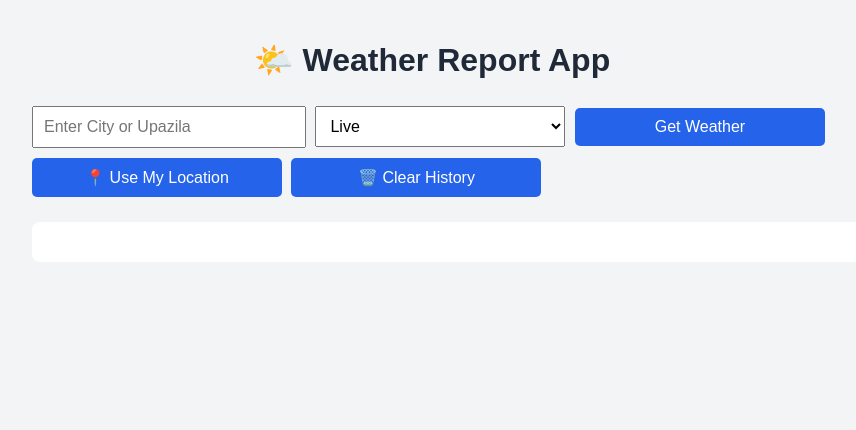
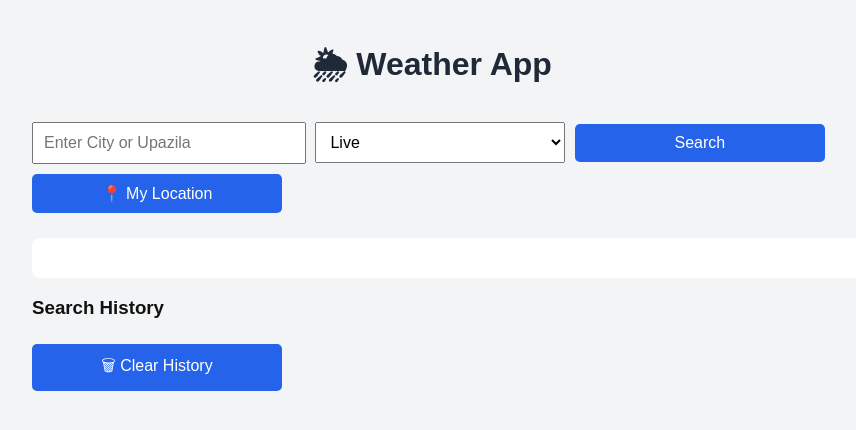
Before and after one commit to NurmohammadSharif/Weather-Report, a plain HTML site: page index.html in a window 1280 px wide. Shown: the whole page, without its empty margins (208-1064 px from the left). Drawn offline with Linux system fonts and the light colour scheme.

Commit message:
Update index.html

```diff
--- a/index.html
+++ b/index.html
@@ -3,13 +3,12 @@
 <head>
   <meta charset="UTF-8" />
   <meta name="viewport" content="width=device-width, initial-scale=1.0"/>
-  <title>Weather Report App</title>
+  <title>Weather App</title>
   <link rel="stylesheet" href="style.css" />
 </head>
 <body>
   <div class="container">
-    <h1>🌤️ Weather Report App</h1>
-
+    <h1>🌦 Weather App</h1>
     <form id="weatherForm">
       <input type="text" id="cityInput" placeholder="Enter City or Upazila" required />
       <select id="modeSelect">
@@ -17,15 +16,13 @@
         <option value="past">Past 7 Days</option>
         <option value="future">Next 7 Days</option>
       </select>
-      <button type="submit">Get Weather</button>
+      <button type="submit">Search</button>
     </form>
-
-    <button id="liveLocationBtn">📍 Use My Location</button>
-    <button id="clearHistoryBtn">🗑️ Clear History</button>
-
+    <button id="myLocationBtn">📍 My Location</button>
+    <div id="weatherResult"></div>
+    <h3>Search History</h3>
     <ul id="historyList"></ul>
-
-    <div id="weatherResult"></div>
+    <button id="clearHistoryBtn">🗑 Clear History</button>
   </div>
 
   <script src="script.js"></script>
```
